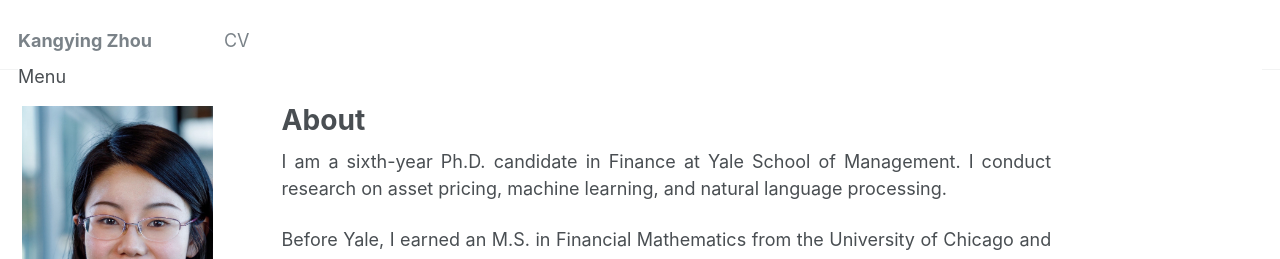
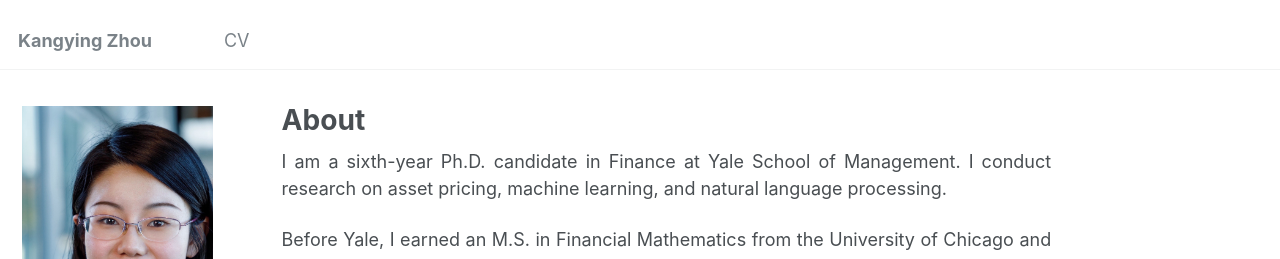
Before and after one commit to rosieli5/rosieli5.github.io, a Jekyll site: the page built from _pages/about.md, in a window 1280 px wide. Shown: the top 259 px of the page. Built offline with Jekyll 4.4.1, drawn with Linux system fonts in a browser that asks for light colours.

Commit message:
Update masthead.html

```diff
--- a/_includes/masthead.html
+++ b/_includes/masthead.html
@@ -20,7 +20,7 @@
           <li class="masthead__menu-item masthead__menu-item--lg"><a href="{{ base_path }}/">{{ site.title }}</a></li>
           <li class="masthead__menu-item"><a href="https://kangying-zhou.github.io/files/CV_Kangying Zhou.pdf">CV</a></li>
         </ul>
-        <div class="hamburger-menu" style="display: block;">Menu</div>
+        <!-- <div class="hamburger-menu" style="display: block;">Menu</div> -->
         <ul class="hidden-links hidden"></ul>
       </nav>
     </div>
```
